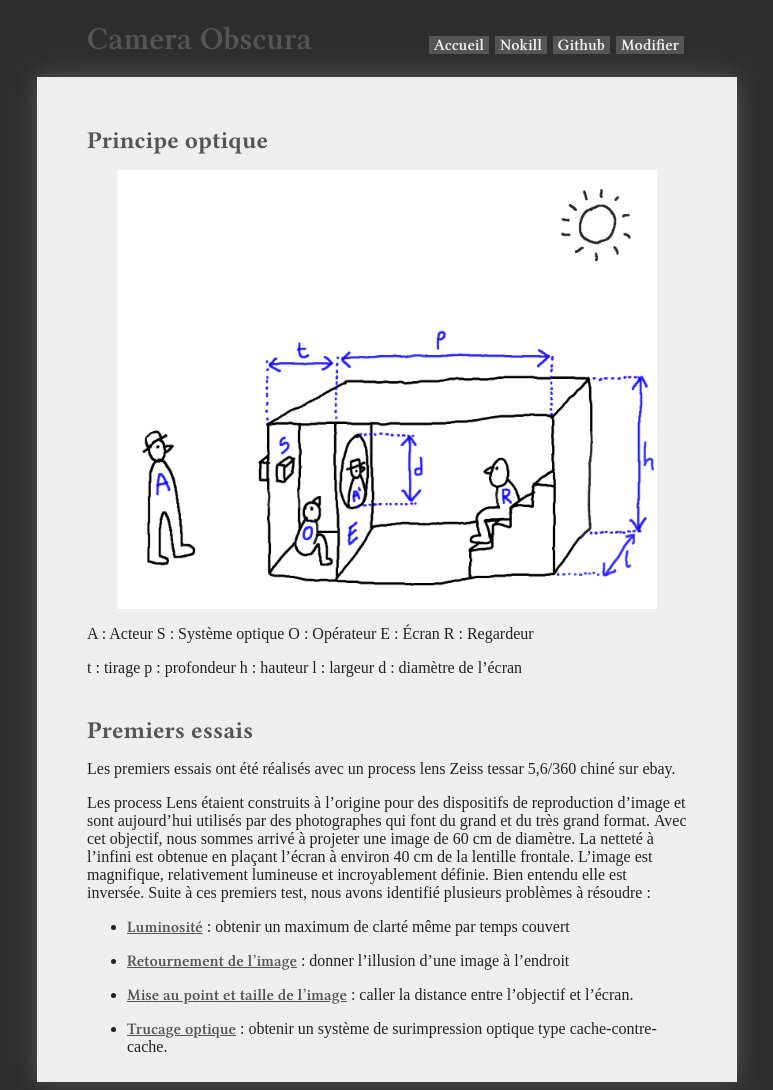
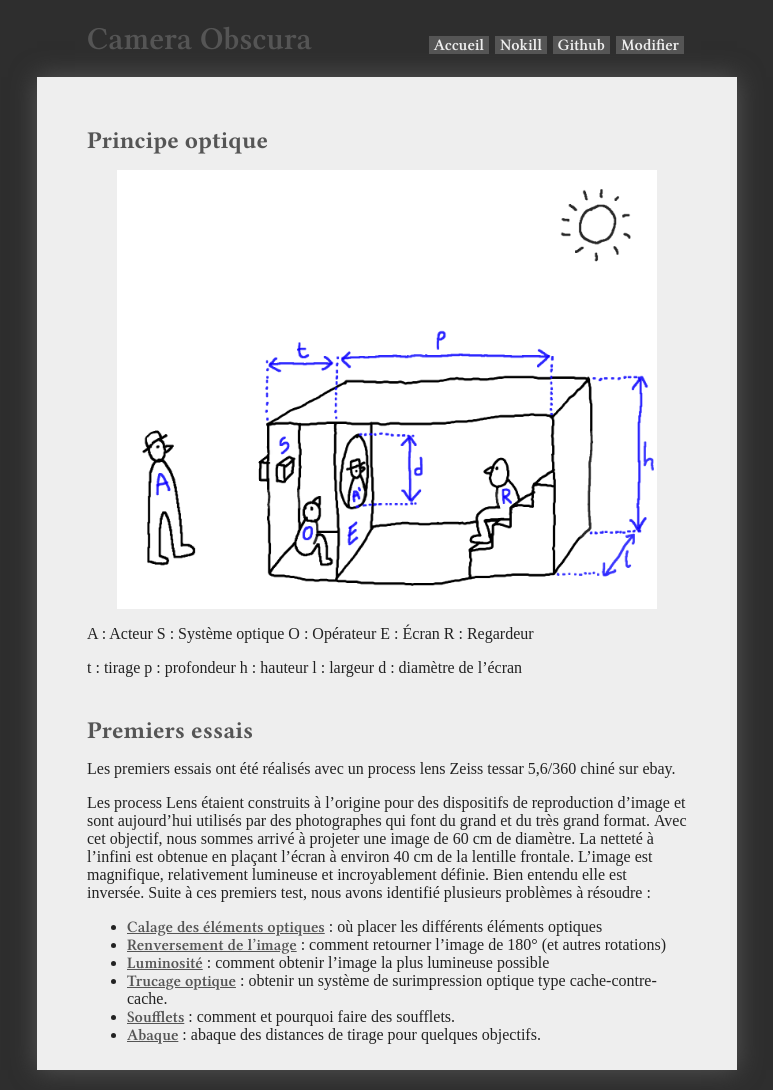
Before and after one commit to virginienokill/camera-obscura, a Jekyll site: the page built from contenu/technique/optique.md, in a window 1280 px wide. Shown: the whole page, without its empty margins (253-1026 px from the left). Built offline with Jekyll 4.4.1, drawn with Linux system fonts in a browser that asks for light colours; nearby versions of some CDN libraries; some web fonts are replaced; our own code applies the rules of GitHub Pages for plain Markdown files; a script that is not in the unit is left out; the repository's description, which GitHub fills in, is left out.

Commit message:
Update optique.md

```diff
--- a/contenu/technique/optique.md
+++ b/contenu/technique/optique.md
@@ -12,10 +12,9 @@
 
 Les process Lens étaient construits à l'origine pour des dispositifs de reproduction d’image et sont aujourd’hui utilisés par des photographes qui font du grand et du très grand format. Avec cet objectif, nous sommes arrivé à projeter une image de 60 cm de diamètre. La netteté à l'infini est obtenue en plaçant l'écran à environ 40 cm de la lentille frontale. L'image est magnifique, relativement lumineuse et incroyablement définie. Bien entendu elle est inversée. Suite à ces premiers test, nous avons identifié plusieurs problèmes à résoudre :
 
-- [Luminosité](../technique/luminosite.md) : obtenir un maximum de clarté même par temps couvert
-
-- [Retournement de l’image](../technique/renversement.md) : donner l'illusion d'une image à l'endroit
-
-- [Mise au point et taille de l'image](../technique/calage.md) : caller la distance entre l’objectif et l’écran.
-
+- [Calage des éléments optiques](calage.md) : où placer les différents éléments optiques
+- [Renversement de l'image](renversement.md) : comment retourner l'image de 180° (et autres rotations)
+- [Luminosité](luminosite.md) : comment obtenir l'image la plus lumineuse possible
 - [Trucage optique](../technique/surimpression.md) : obtenir un système de surimpression optique type cache-contre-cache.
+- [Soufflets](soufflets.md) : comment et pourquoi faire des soufflets.
+- [Abaque](abaque.md) : abaque des distances de tirage pour quelques objectifs.
```
